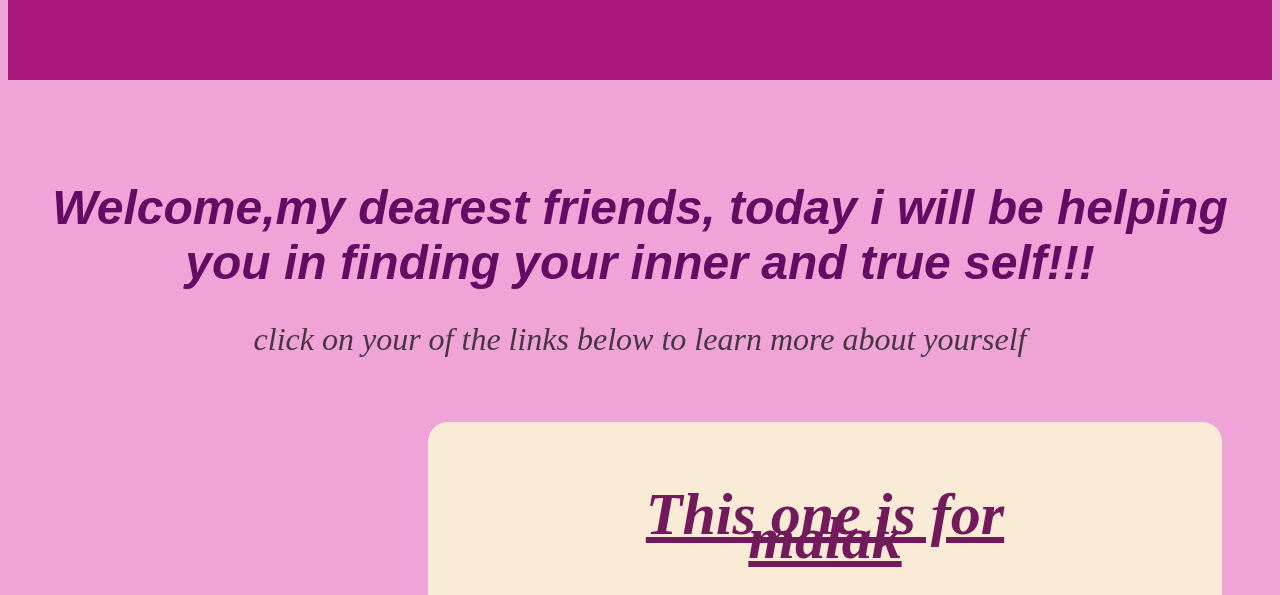
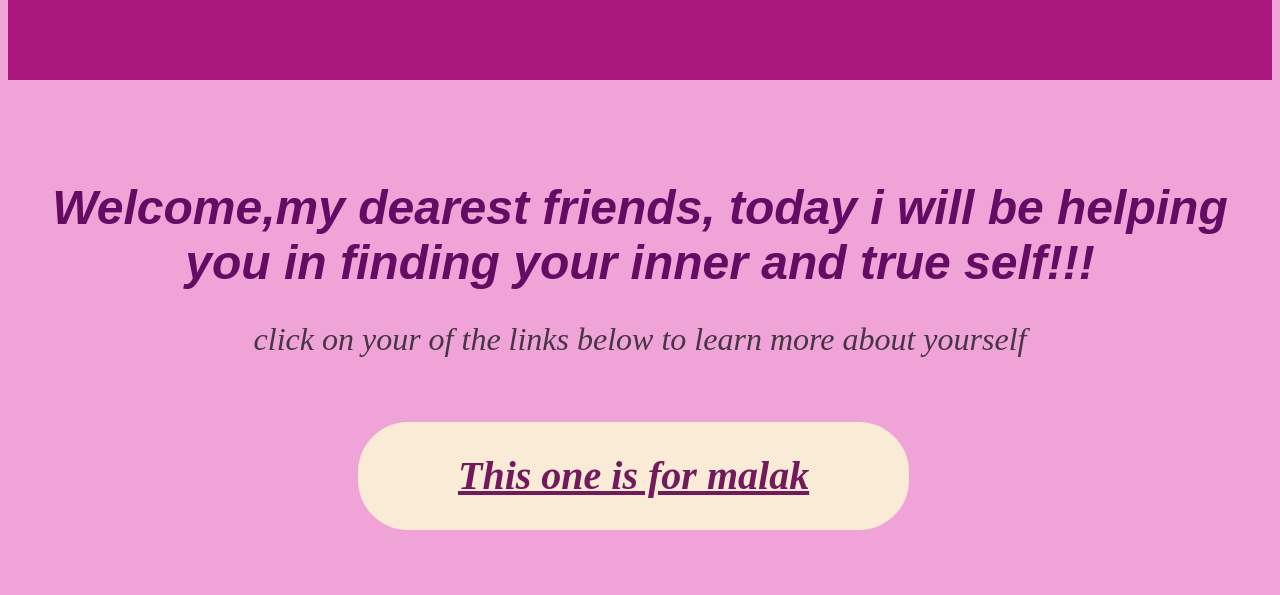
Before and after one commit to kendasite/kendasite, a plain HTML site: page index.html in a window 1280 px wide. Shown: the part 335-930 px from the top of the page. Drawn offline with Linux system fonts and the light colour scheme.

Commit message:
Update index.html

```diff
--- a/index.html
+++ b/index.html
@@ -17,6 +17,7 @@
         padding-right: 100px;
         font-size: 100px;
         font-style: oblique;
+        border-raduis: 50px;
   }
   .second {
     text-align: center;
@@ -41,17 +42,17 @@
      font-size: xx-large;
      font-style: oblique;
      background-color: antiquewhite;
-     line-height: 24px;
+     line-height: 8px;
      margin: 50px;
-     border-radius: 20px;
-     padding-left: 150px;
-     padding-right: 150px;
-     padding-top: 80px;
-     padding-bottom: 80px;
+     border-radius: 50px;
+     padding-left: 100px;
+     padding-right: 100px;
+     padding-top: 50px;
+     padding-bottom: 50px;
      cursor: pointer;
      font-weight: bold;
-     font-size: 60px;
-     margin-left: 420px;
+     font-size: 40px;
+     margin-left: 350px;
       }
       .four:hover {
        background-color:  rgb(114, 26, 92);
```
